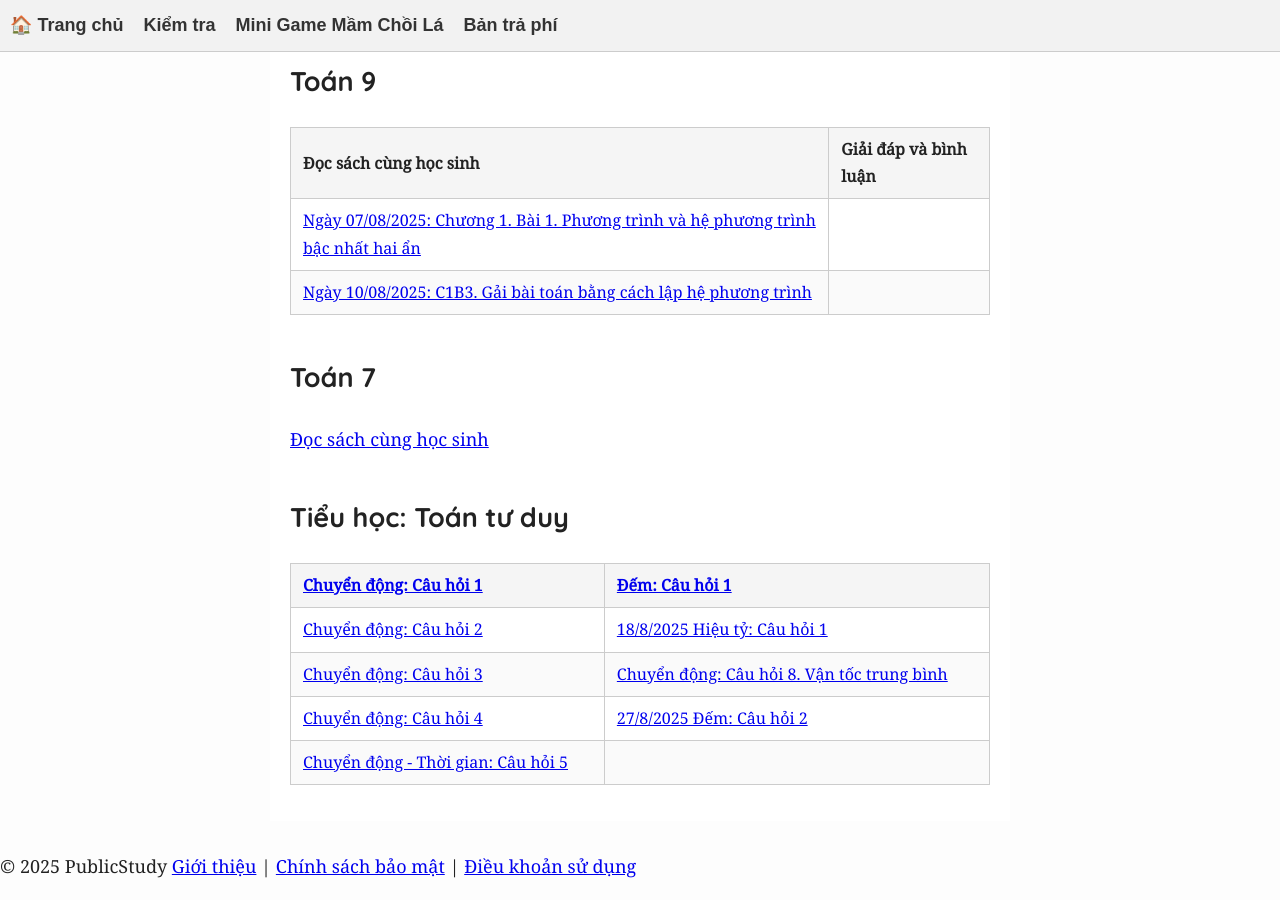
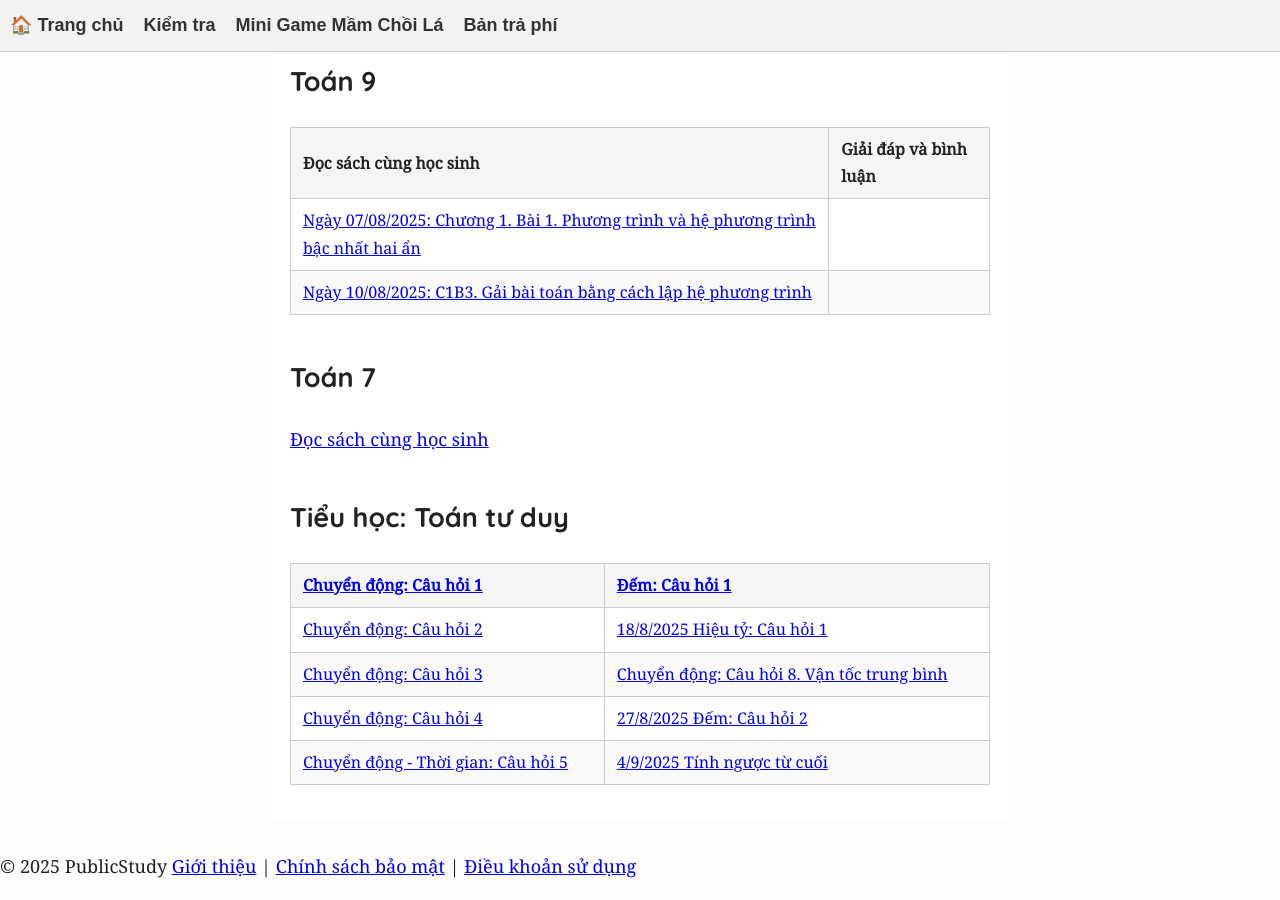
Before and after one commit to NguyenMuoiVN1988/publicstudyrepo, a Jekyll site: the page built from index.md, in a window 1280 px wide and 900 px high, scrolled down 738 px. Built offline with Jekyll 4.4.1, drawn with Linux system fonts in a browser that asks for light colours.

Commit message:
Update index.md

```diff
--- a/index.md
+++ b/index.md
@@ -40,4 +40,4 @@ title: "Public Study"
 [Chuyển động: Câu hỏi 2](Tieuhoc/TuduyQuestion2.md)|[18/8/2025 Hiệu tỷ: Câu hỏi 1](Tieuhoc/TieuHocHieuTy.md) |
 |[Chuyển động: Câu hỏi 3](Tieuhoc/TuduyQuestion3.md)| [Chuyển động: Câu hỏi 8. Vận tốc trung bình](Tieuhoc/TuduyQuestion8.md) |
 |[Chuyển động: Câu hỏi 4](Tieuhoc/TuduyQuestion4.md)| [27/8/2025 Đếm: Câu hỏi 2](Tieuhoc/TieuHocDemQuestion2.md)|
-|[Chuyển động - Thời gian: Câu hỏi 5](Tieuhoc/TuduyQuestion5.md)| |
+|[Chuyển động - Thời gian: Câu hỏi 5](Tieuhoc/TuduyQuestion5.md)|[4/9/2025 Tính ngược từ cuối](Tieuhoc/T4CDNguocTuDuoi.md) |
```
